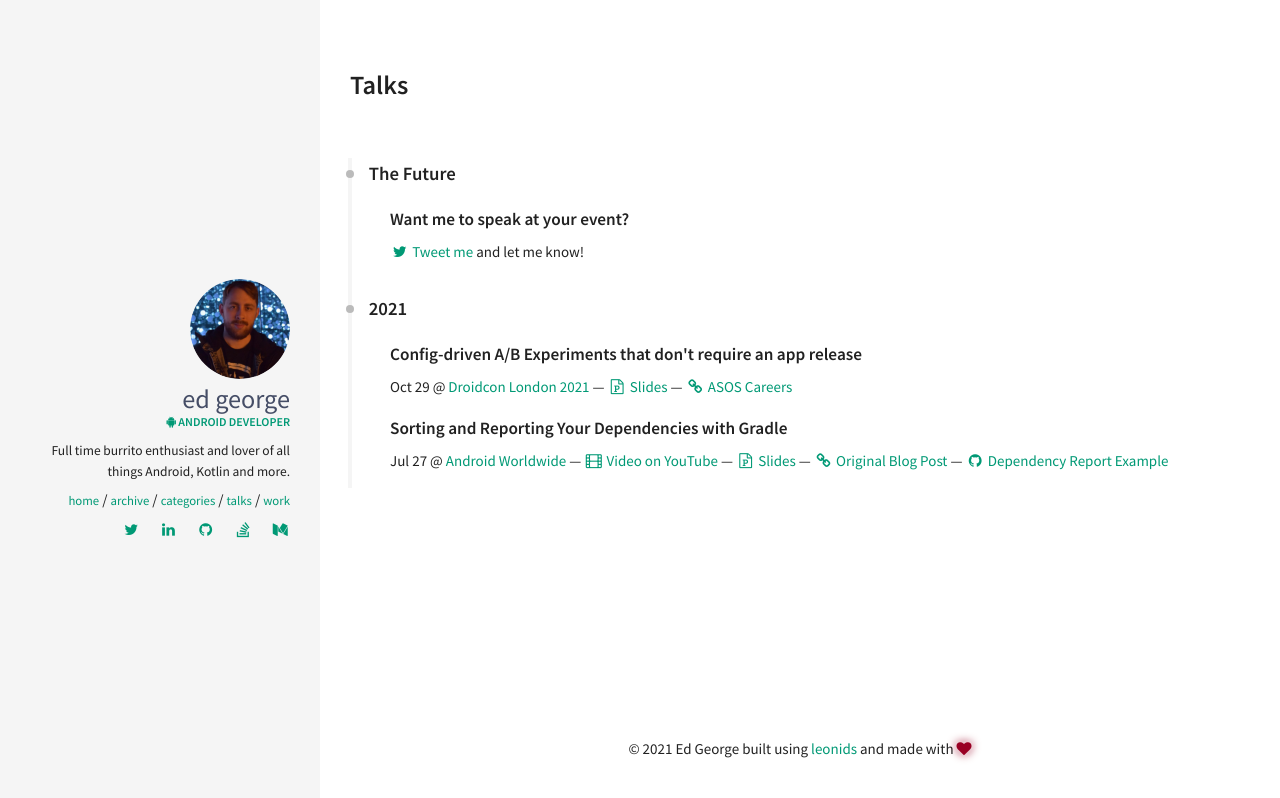
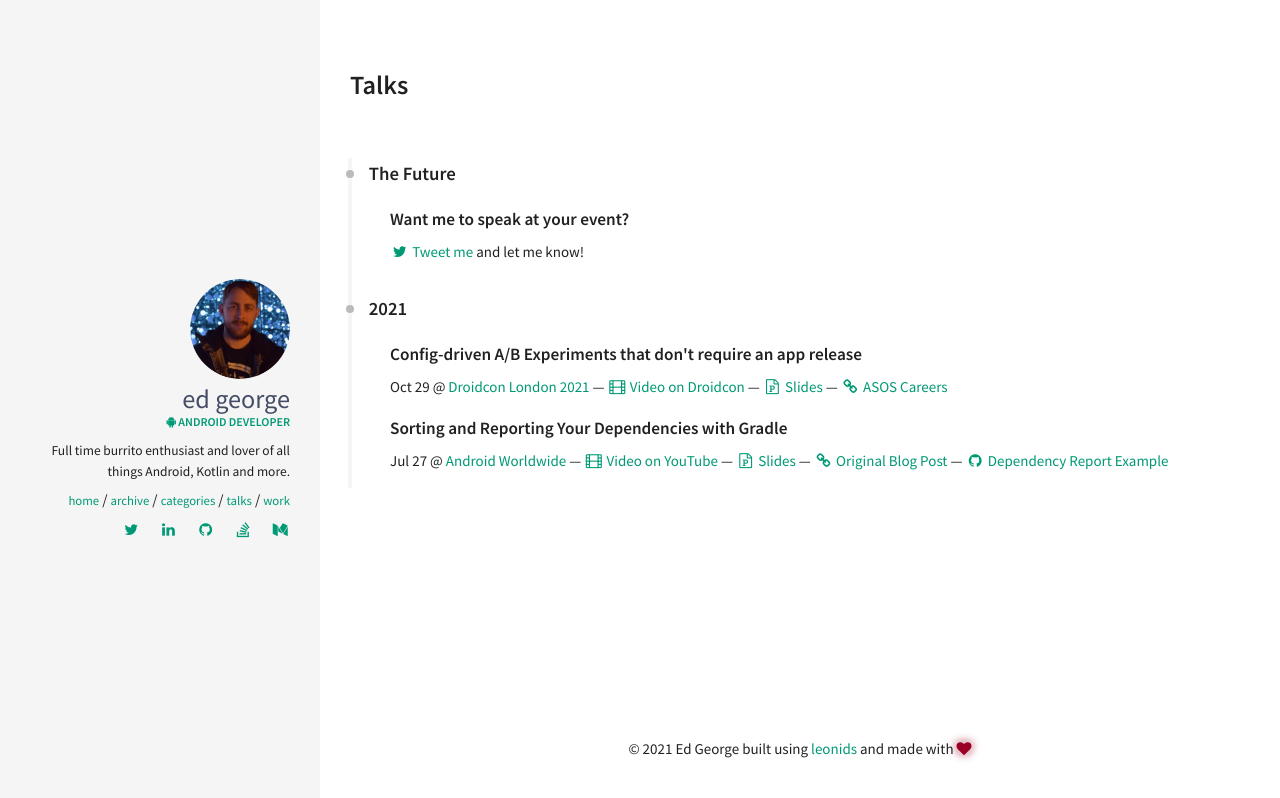
Before and after one commit to ed-george/ed-george.github.io, a Jekyll site: the page built from talks.html, in a window 1280 px wide. Shown: the top 798 px of the page. Built offline with Jekyll 4.4.1, drawn with Linux system fonts in a browser that asks for light colours.

Commit message:
Add video

```diff
--- a/_data/index/talks.yaml
+++ b/_data/index/talks.yaml
@@ -24,6 +24,9 @@
   slides:
     title: Slides
     url: https://speakerdeck.com/sp4ghetticode/b-experiments-that-dont-require-an-app-release
+  video:
+    title: Video on Droidcon
+    url: https://www.droidcon.com/2021/11/17/implementing-config-driven-experiments-that-dont-require-a-release
   links:
   - title: ASOS Careers
     url: https://www.linkedin.com/company/asos-com/jobs
```
